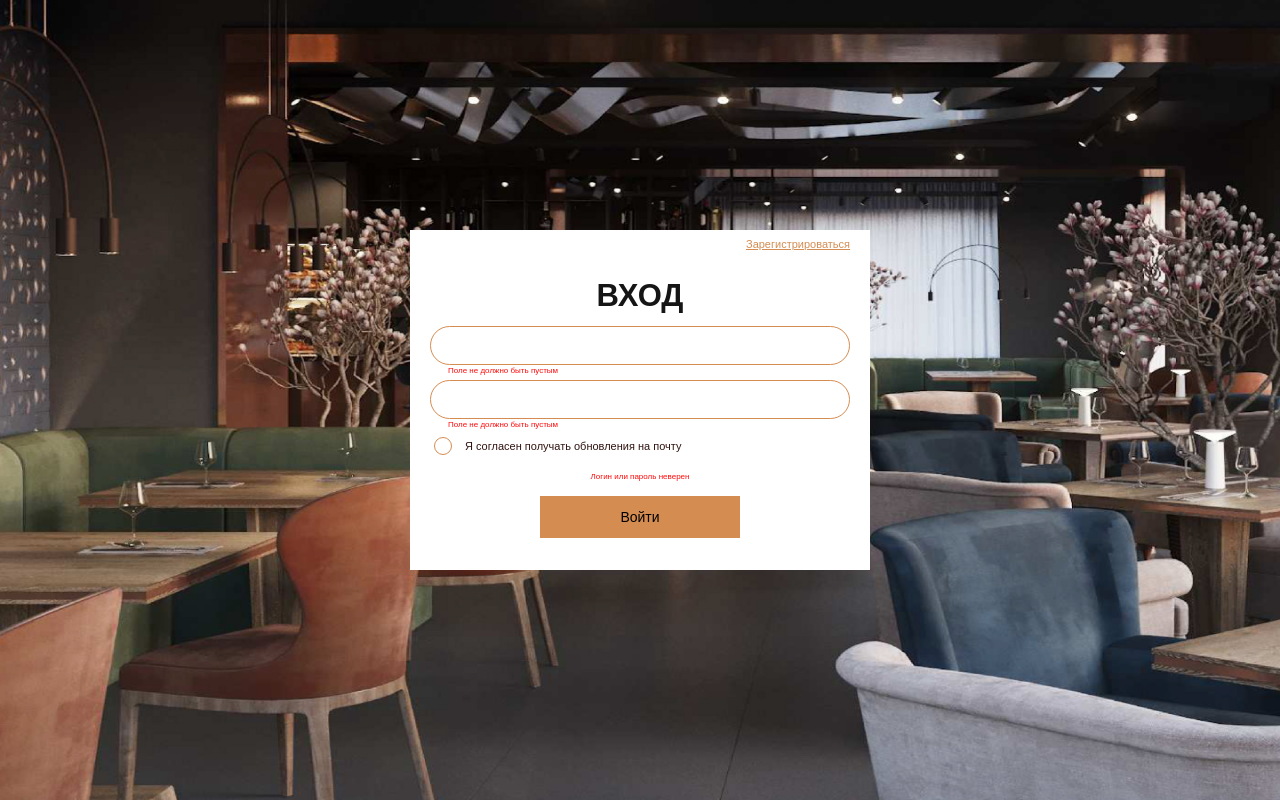
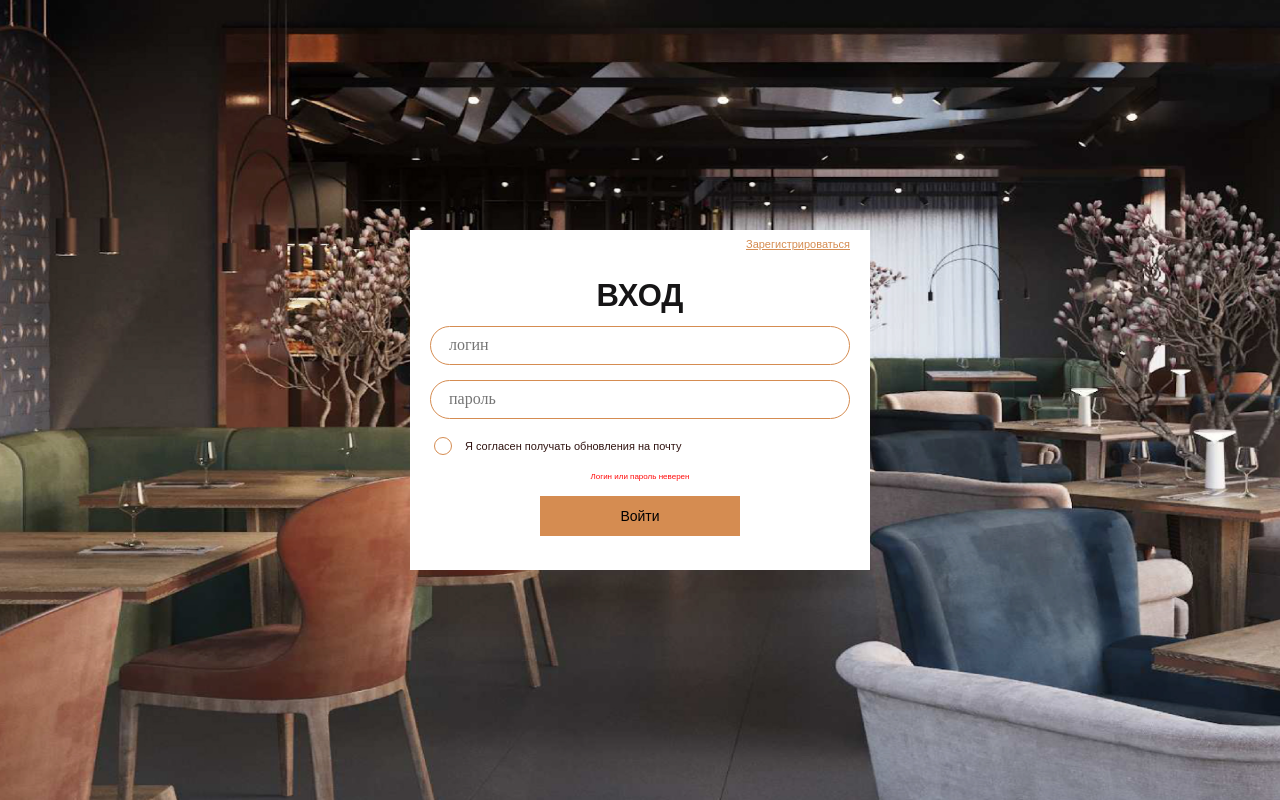
Before and after one commit to Ekaterina-Belkova/vue_restaurant_practice, a Vue app: page /auth in a window 1280 px wide. Built offline with nearby package versions, Linux system fonts and the light colour scheme.

Commit message:
added validation to email and placeholder to input

```diff
--- a/src/components/blocks/AuthForm.vue
+++ b/src/components/blocks/AuthForm.vue
@@ -1,5 +1,5 @@
 <template>
-  <form action="" class="form">
+  <form class="form" @submit.prevent="onSubmitForm">
     <span class="form__switch" @click.prevent="AuthReg()">
       {{ formReg === 'reg' ? 'Зарегистрироваться' : 'Авторизоваться' }}
     </span>
@@ -9,18 +9,18 @@
     </h1>
 
     <BaseInput
+      placeholder-input="логин"
       type-input="text"
-      error-message="Поле не должно быть пустым"
+      :error-message="emailMessage"
       @input-change="onInputChange"
     />
-    <!-- {{ emailValue }} -->
 
     <BaseInput
+      placeholder-input="пароль"
       type-input="password"
-      error-message="Поле не должно быть пустым"
+      :error-message="passwordMessage"
       @input-change="onInputChange"
     />
-    <!-- {{ passwordValue }} -->
 
     <div class="form__footer">
       <input class="form__checkbox" type="checkbox" name="check">
@@ -33,14 +33,16 @@
       Логин или пароль неверен
     </span>
 
-    <router-link to="/">
-      <BaseRectangleButton :text-btn="formReg === 'reg' ? 'Войти' : 'Зарегистрироваться'"/>
-    </router-link>
+    <!-- <router-link to="/"> -->
+      <BaseRectangleButton
+      type-btn="submit"
+      :text-btn="formReg === 'reg' ? 'Войти' : 'Зарегистрироваться'"/>
+    <!-- </router-link> -->
   </form>
 </template>
 
 <script>
-import { ref } from 'vue'
+import { ref, computed } from 'vue'
 
 import BaseInput from '@/components/ui/BaseInput.vue'
 import BaseRectangleButton from '@/components/ui/BaseRectangleButton.vue'
@@ -56,6 +58,9 @@ export default {
   setup () {
     const emailValue = ref('')
     const passwordValue = ref('')
+
+    const emailMessage = ref('')
+    const passwordMessage = ref('')
 
     const formReg = ref('reg')
 
@@ -77,12 +82,32 @@ export default {
       }
     }
 
+    const ValidForm = computed(() => {
+      if (emailValue.value.trim() === '') {
+        return false
+      } else {
+        return true
+      }
+    })
+
+    const onSubmitForm = (event) => {
+      console.log(event)
+      if (ValidForm.value) {
+        console.log('отправка на сервер произошла')
+      } else {
+        emailMessage.value = 'поле не должно быть пустым'
+      }
+    }
+
     return {
-      onInputChange,
       emailValue,
       passwordValue,
       formReg,
-      AuthReg
+      AuthReg,
+      onInputChange,
+      onSubmitForm,
+      emailMessage,
+      passwordMessage
     }
   }
 }
--- a/src/components/blocks/TheHeader.vue
+++ b/src/components/blocks/TheHeader.vue
@@ -19,7 +19,9 @@
       </router-link>
 
       <router-link to="/auth">
-        <BaseRectangleButton text-btn="Выйти" revers/>
+        <BaseRectangleButton
+        text-btn="Выйти"
+        revers/>
       </router-link>
     </div>
 
--- a/src/components/ui/BaseInput.vue
+++ b/src/components/ui/BaseInput.vue
@@ -1,8 +1,12 @@
 <template>
   <label class="label" for="input">
     <input
-      class="input"
+      :class="{
+        'input': true,
+        'input__error': errorMessage.length > 0
+      }"
       :type="typeInput"
+      :placeholder="placeholderInput"
       name="input"
       v-model="InputValue"
       @input="$emit('inputChange', $event)"
@@ -27,6 +31,10 @@ export default {
       default: ''
     },
     typeInput: {
+      type: String,
+      default: ''
+    },
+    placeholderInput: {
       type: String,
       default: ''
     }
@@ -59,6 +67,10 @@ export default {
   font-weight: 400;
 }
 
+.input__error {
+  border-color:#FF0B0B;
+}
+
 .message {
   position: absolute;
   bottom: -10px;
--- a/src/components/ui/BaseRectangleButton.vue
+++ b/src/components/ui/BaseRectangleButton.vue
@@ -2,7 +2,8 @@
   <button :class="{
     'rectanglebtn': !revers,
     'rectanglebtn_revers': revers
-  }">
+    }"
+    :type="typeBtn">
     {{ textBtn }}
   </button>
 </template>
@@ -22,6 +23,10 @@ export default {
     revers: {
       type: Boolean,
       default: false
+    },
+    typeBtn: {
+      type: String,
+      default: 'button'
     }
   },
   setup () {
```
